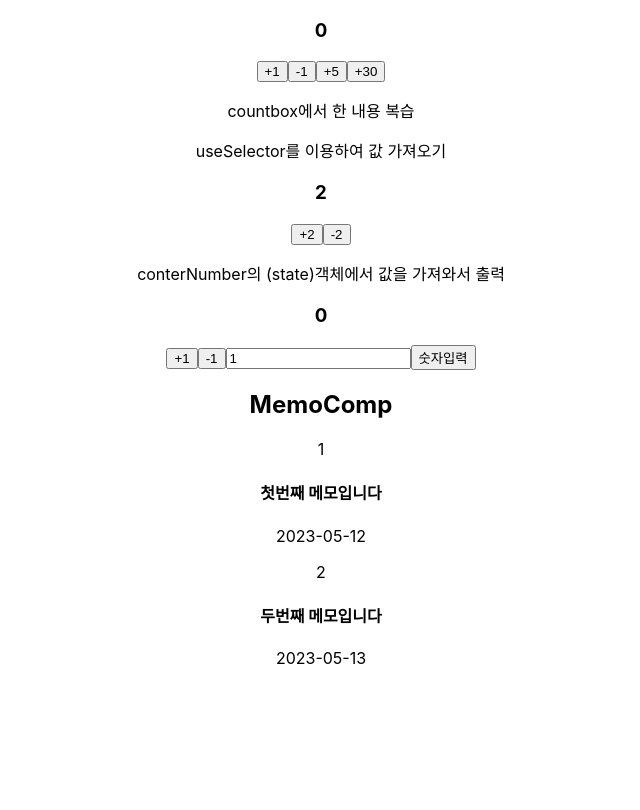
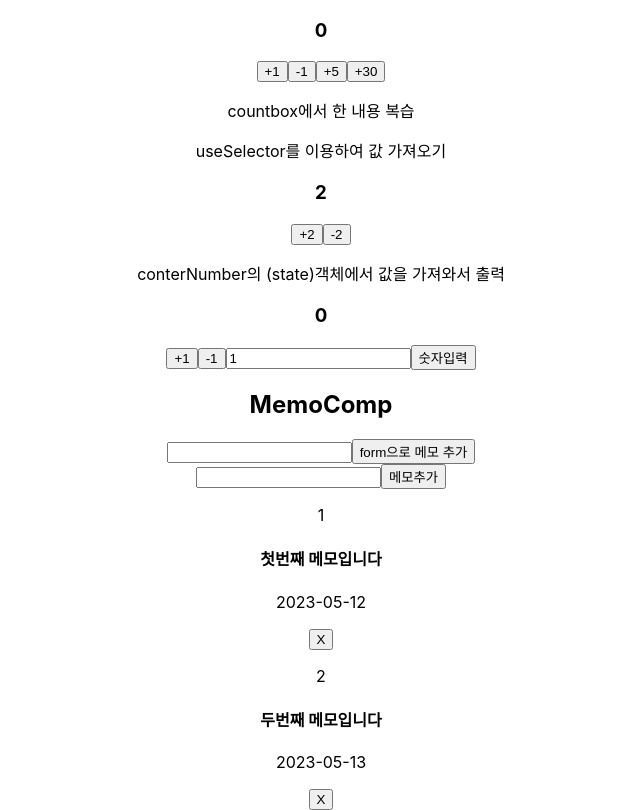
Before and after one commit to KIMPPT/React-Redux, a React (Create React App) app in the folder react-redux/: page / in a window 1280 px wide. Shown: the whole page, without its empty margins (319-959 px from the left). Built offline with nearby package versions, Linux system fonts and the light colour scheme.

Commit message:
05121243

```diff
--- a/react-redux/src/components/MemoComp.jsx
+++ b/react-redux/src/components/MemoComp.jsx
@@ -1,15 +1,48 @@
 import React from "react";
 import { useSelector, useDispatch } from "react-redux";
+import { useState } from "react";
+import { addMemo, deleteMemo } from "../modules/memo";
 export default function MemoComp() {
   let memo = useSelector((state) => state.memo);
+  let dispatch = useDispatch();
+  let onAddMemo = () => {
+    dispatch(addMemo({ text: input, date: "2023-05-12" }));
+    setInput(""); //버튼 클릭시 dispatch후 input 값을 초기화
+  };
+  let [input, setInput] = useState("");
   return (
     <div>
       <h2>MemoComp</h2>
+      {/*form으로 만들어서 submit으로 실행 - form의 경우 Enter키를 눌려도 된다*/}
+      <form
+        onSubmit={(e) => {
+          //밑에 식이 없어서 버튼을 누르면 계속해서 새로고침이 되었음
+          e.preventDefault();
+          //이벤트에 바로 작성할 때는 함수자체를 넣어야 하기 때문에 onAddMemo로 넣어주지만, 지금 onSubmit에서 화살표 함수 안에 작성되고 있기에 onAddMemo()로 넣어야 한다
+          onAddMemo();
+        }}
+      >
+        <input
+          type="text"
+          onChange={(e) => setInput(e.target.value)}
+          value={input}
+        />
+        <button type="submit">form으로 메모 추가</button>
+      </form>
+      <input
+        type="text"
+        onChange={(e) => setInput(e.target.value)}
+        value={input}
+      />
+      <button onClick={onAddMemo}>메모추가</button>
       {memo.map((m) => (
         <div key={m.id}>
           <p>{m.id}</p>
           <h4>{m.text}</h4>
           <p>{m.date}</p>
+          <button
+          //클릭했을 때 m.id를 action생성함수로 전달하여 reducer에서 filter를 통해 새 배열 만들기
+          onClick={()=>{dispatch(deleteMemo(m.id))}}>X</button>
         </div>
       ))}
       {/*
--- a/react-redux/src/modules/memo.js
+++ b/react-redux/src/modules/memo.js
@@ -18,12 +18,15 @@ let initalState = [
     date: "2023-05-13",
   },
 ];
+//화면에 출력 될 때 수정되어서 출력되지 않는 내용
+//내부적으로 쓰는 변수
+let id=3;
 
 //action 생성 함수
 //addMemo는 메모의 값을 추가하기 위해 함수를 통해서 memo의 값을 가져옴
 // : {text,date}를 가져와야함 > dispatch사용 때 확인
 export let addMemo = (memo) => ({ type: "ADD_MEMO", payload: memo });
-
+export let deleteMemo=(id)=>({type:"DELETE_MEMO",id:id});
 //reducer
 function memo(state = initalState, action) {
   switch (action.type) {
@@ -31,12 +34,17 @@ function memo(state = initalState, action) {
       //새로운 메모 작성
       let newMemo = {
         ...action.payload,
-        id: 3,
-      };
+        id:id,
+      }
+      id++;//마지막에 id 값을 1 증가시켜서 겹치지 않도록 함
       //새로운 메모 리스트 만들어서
       let newMemoList = state.concat(newMemo);
       //새로운 메모 리스트 return
       return newMemoList;
+    }
+    case "DELETE_MEMO":{
+        let deleteMemo=state.filter((m)=>m.id!==action.id)
+        return deleteMemo;
     }
     default: {
       return state;
```
